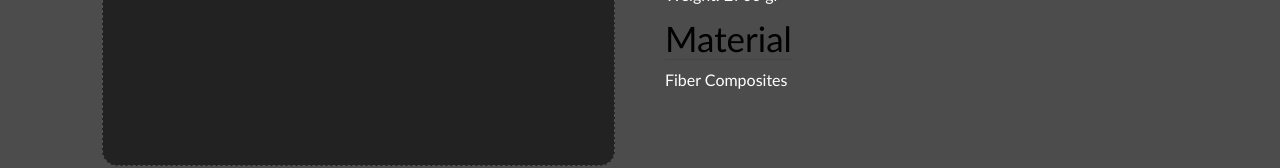
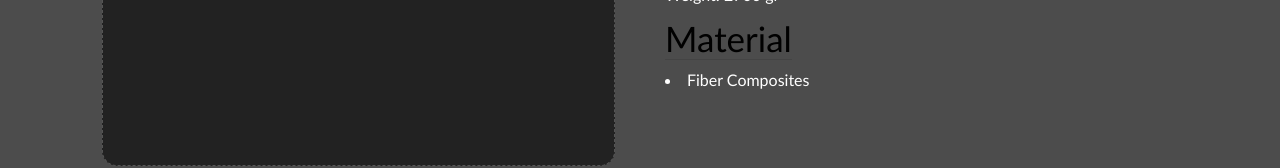
Before and after one commit to nasgmr/website-amx-next, a Next.js app: page /products/mapping/vertic-air in a window 1280 px wide. Shown: the part 485-653 px from the top of the page. Built offline with nearby package versions, Linux system fonts and the light colour scheme; a web font is replaced by a local one.

Commit message:
fix: products additional info tables

```diff
--- a/src/app/products/mapping/vertic-air/page.js
+++ b/src/app/products/mapping/vertic-air/page.js
@@ -43,7 +43,7 @@ export default function VerticAirPage() {
 
             <div className="spec-item full-width">
               <h4 style={{ color: '#000000' }}>Material</h4>
-              <p>Fiber Composites</p>
+              <li>Fiber Composites</li>
             </div>
           </div>
         </div>
```
